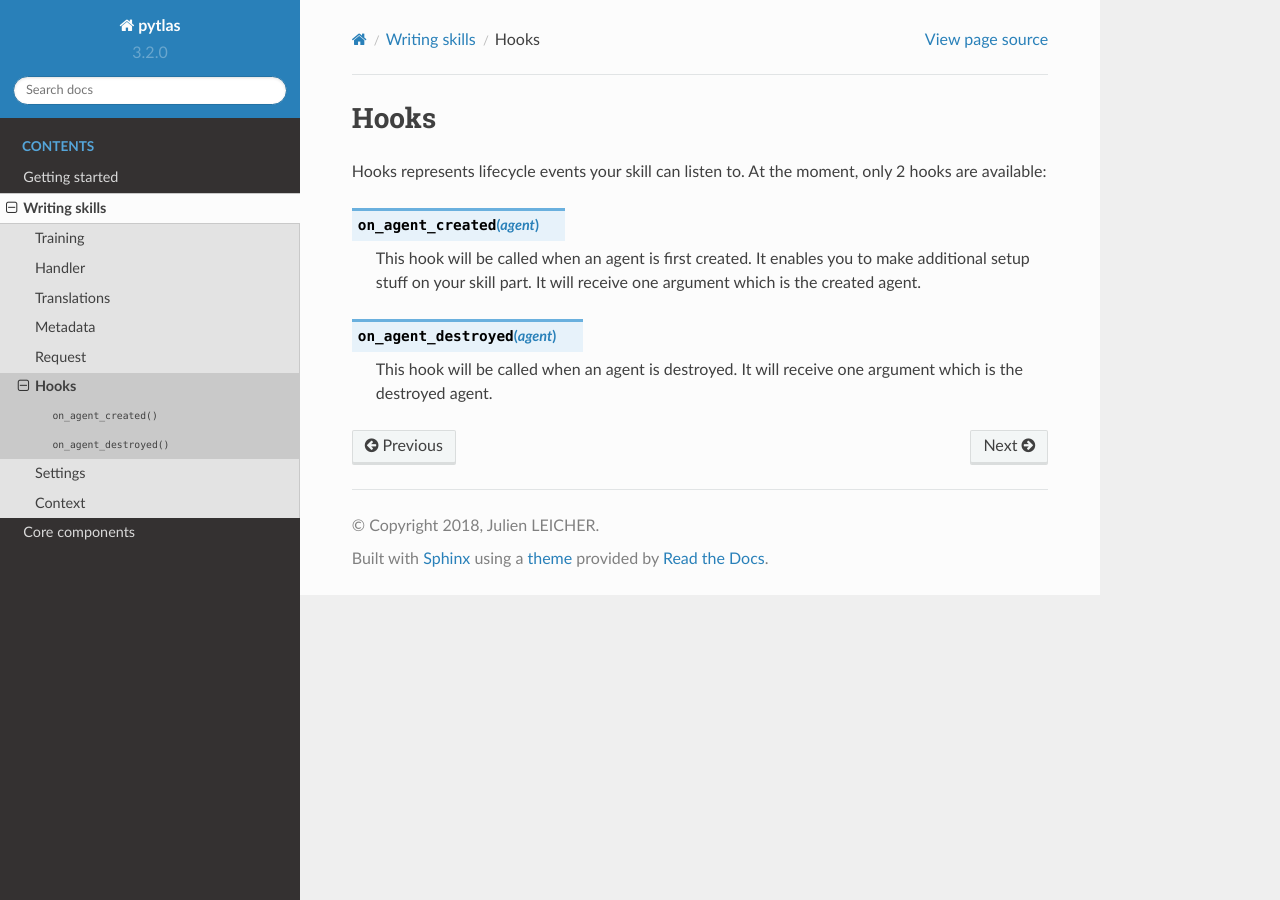
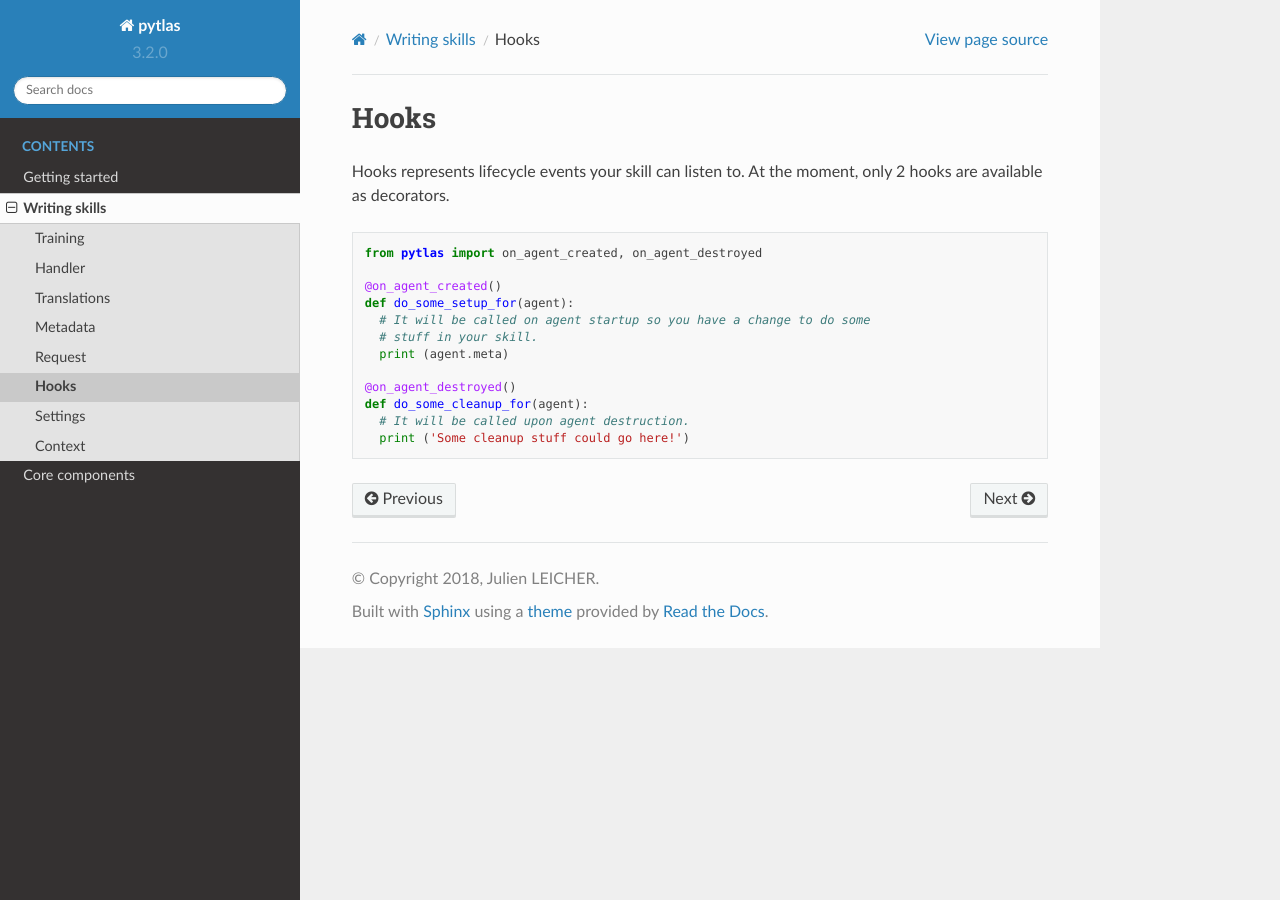
Before and after one commit to atlassistant/pytlas, a Sphinx documentation site: the page built from docs/writing_skills/hooks.rst, in a window 1280 px wide. Built offline with Sphinx 7.4.7 and the Read the Docs theme 2.0.0, drawn with Linux system fonts in a browser that asks for light colours.

Commit message:
Updated snips-nlu to 0.19.2 + rewrite of hooks documentation with samples

```diff
--- a/docs/writing_skills/hooks.rst
+++ b/docs/writing_skills/hooks.rst
@@ -3,12 +3,19 @@
 Hooks
 =====
 
-Hooks represents lifecycle events your skill can listen to. At the moment, only 2 hooks are available:
+Hooks represents lifecycle events your skill can listen to. At the moment, only 2 hooks are available as decorators.
 
-.. py:function:: on_agent_created(agent)
+.. code-block:: python
 
-  This hook will be called when an agent is first created. It enables you to make additional setup stuff on your skill part. It will receive one argument which is the created agent.
+  from pytlas import on_agent_created, on_agent_destroyed
 
-.. py:function:: on_agent_destroyed(agent)
+  @on_agent_created()
+  def do_some_setup_for(agent):
+    # It will be called on agent startup so you have a change to do some
+    # stuff in your skill.
+    print (agent.meta)
 
-  This hook will be called when an agent is destroyed. It will receive one argument which is the destroyed agent.
+  @on_agent_destroyed()
+  def do_some_cleanup_for(agent):
+    # It will be called upon agent destruction.
+    print ('Some cleanup stuff could go here!')
--- a/setup.py
+++ b/setup.py
@@ -36,7 +36,7 @@ setup(
   ],
   extras_require={
     'snips': [
-      'snips-nlu==0.19.1',
+      'snips-nlu==0.19.2',
     ],
     'test': [
       'nose==1.3.7',
```
